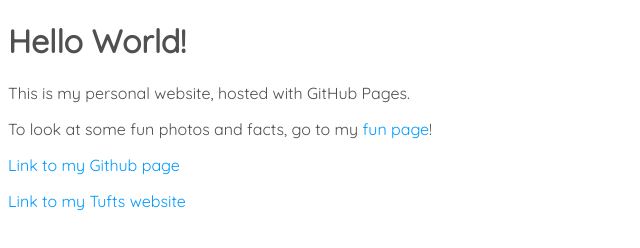
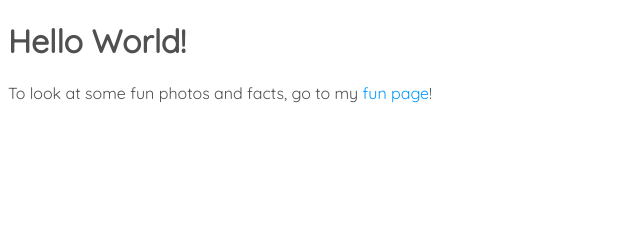
Before and after one commit to FabianRuiz2/FabianRuiz2.github.io, a plain HTML site: page index.html in a window 1280 px wide. Shown: the whole page, without its empty margins (0-640 px from the left). Drawn offline with Linux system fonts and the light colour scheme.

Commit message:
Update index.html

```diff
--- a/index.html
+++ b/index.html
@@ -14,14 +14,7 @@
 <body>
   <!-- The <h1> tag will make the text larger on the screen -->
   <h1>Hello World!</h1>
-  <!-- The <p> tag starts a new paragraph (a new line!) -->
-  <p>This is my personal website, hosted with GitHub Pages.</p>
 
-  <!-- Include a link to our new page we created -->
   <p>To look at some fun photos and facts, go to my <a href="fun.html">fun page</a>!</p>
-  <!-- The <a href="..." tag will let you include a link on your website -->
-  <p><a href="https://github.com/ashleysuh">Link to my Github page</a></p>
-  <!-- Try updating these links to point to something related to you, like your Twitter, etc. -->
-  <p><a href="https://www.eecs.tufts.edu/~asuh/">Link to my Tufts website</a></p>
 </body>
 </html>
```
